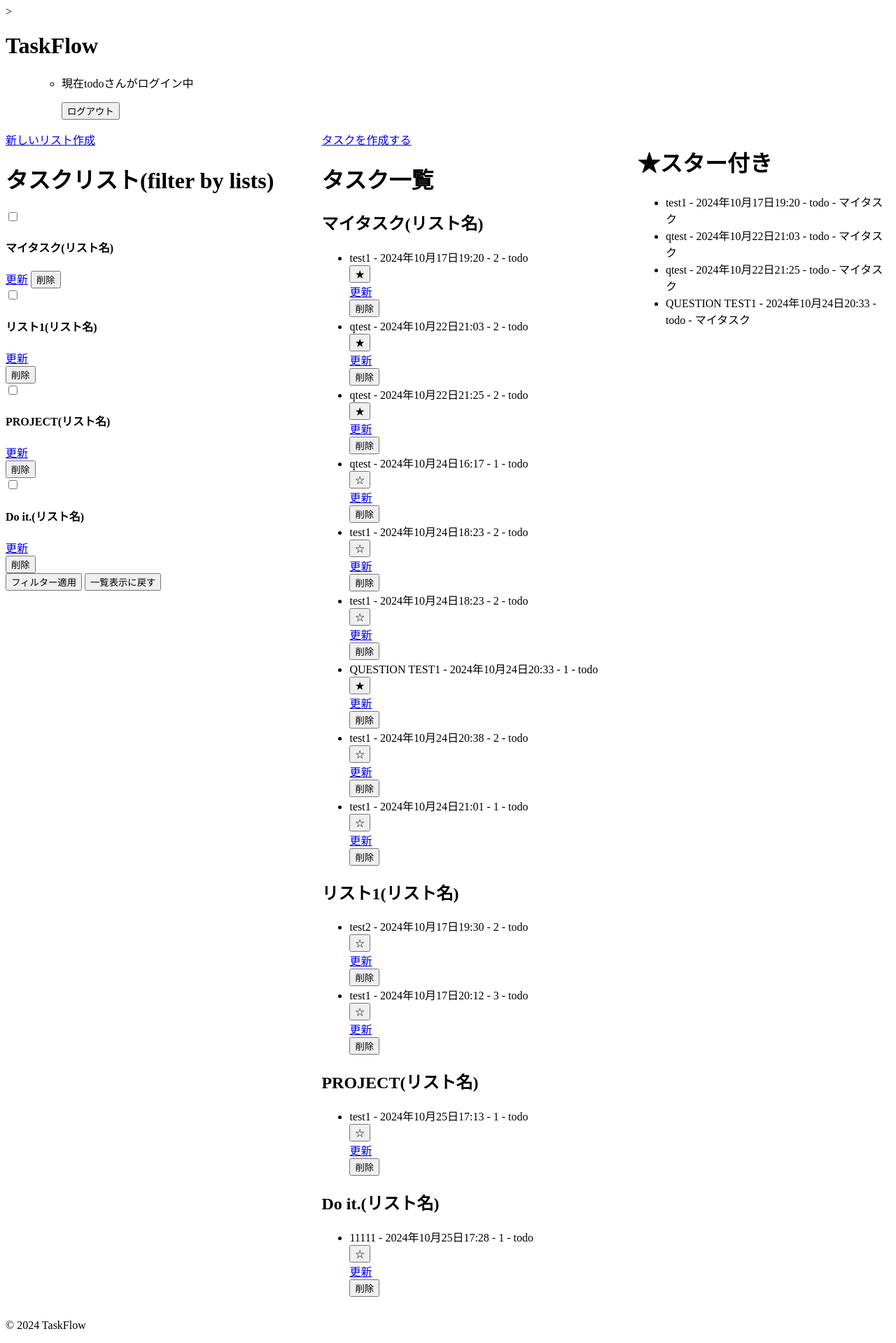
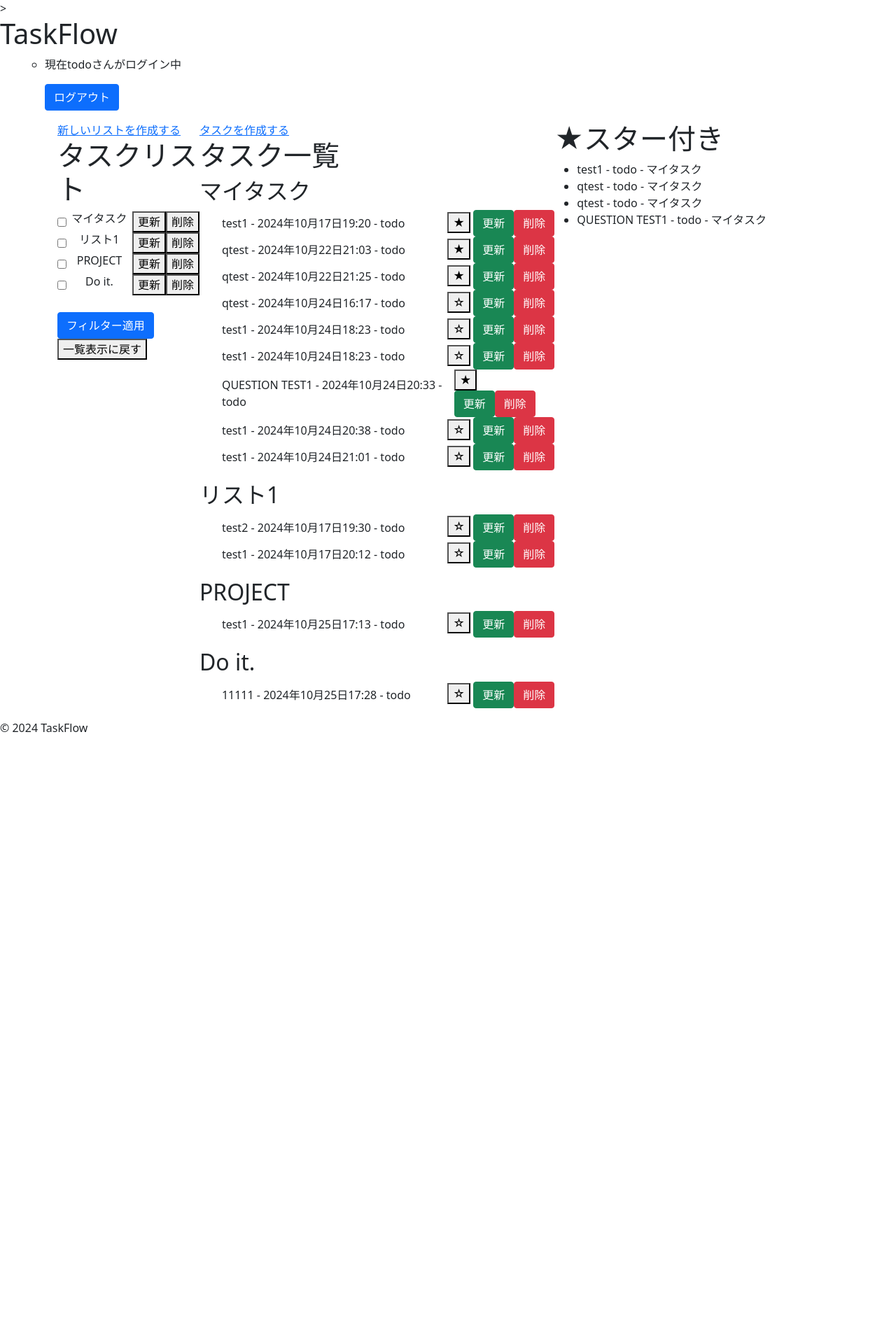
Before and after one commit to 02naa98/TaskFlow, a Django app: page /tasks/ in a window 1280 px wide. Shown: the whole page at 70% size. After the commit the page ends 1046 px from the top, so only its background shows below. Run offline with Django 5.2, Linux system fonts and the light colour scheme; a user stored in the database is signed in; data comes from the database, SQL or seed files in the repository; both versions use the stored data as it was after the commit.

Commit message:
ちょっとフロント調整まで

```diff
--- a/todoproject/templates/base.html
+++ b/todoproject/templates/base.html
@@ -5,6 +5,8 @@
     <meta charset="UTF-8">
     <meta name="viewport" content="width=device-width, initial-scale=1.0">
     <title>{%block title%}あ{%endblock%}</title>
+    <!-- Bootstrap CSS CDN -->
+    <link href="https://cdn.jsdelivr.net/npm/bootstrap@5.0.2/dist/css/bootstrap.min.css" rel="stylesheet" integrity="sha384-EVSTQN3/azprG1Anm3QDgpJLIm9Nao0Yz1ztcQTwFspd3yD65VohhpuuCOmLASjC" crossorigin="anonymous">
 </head>
 <!--ここは共通のレイアウトをまとめるhtml-->>
 <body>
@@ -19,7 +21,7 @@
                                 <form action="{% url 'logout' %}" method="post">
                                     {% csrf_token %}
                                     <p>現在{{ user.username }}さんがログイン中</p>
-                                    <button type="submit">ログアウト</button>
+                                    <button type="submit" class="btn btn-primary">ログアウト</button>
                                 </form>
                             </li>
                         {% else %}
--- a/todoproject/templates/registration/login.html
+++ b/todoproject/templates/registration/login.html
@@ -6,7 +6,7 @@
 <form method="POST">
     {% csrf_token %}
     {{ form.as_p }}
-    <button type="submit">Login</button>
+    <button type="submit"  class="btn btn-primary">Login</button>
 </form>
 <li><a href="{% url 'signup' %}">サインアップ</a></li> <!-- サインアップへのリンク -->
 {% endblock %}
--- a/todoproject/templates/registration/signup.html
+++ b/todoproject/templates/registration/signup.html
@@ -6,6 +6,6 @@
     <form method="post">
         {% csrf_token %}
         {{ form.as_p }}
-        <button type="submit">登録</button>
+        <button type="submit"  class="btn btn-primary">登録</button>
     </form>
 {% endblock %}
--- a/todoproject/templates/todo_app/task_create.html
+++ b/todoproject/templates/todo_app/task_create.html
@@ -32,6 +32,8 @@
 
                     if (answer3 === "yes") {
                         alert('今すぐやりましょう');
+                        const projectListId = "12"
+                        document.getElementById('taskForm').action = "{% url 'task_create' %}?list_id=" + projectListId;
                         document.getElementById('taskForm').submit(); // フォームを送信
                     } else if (answer3 === "no") {
                         window.location.href = taskListUrl; // 一覧ページにリダイレクト
--- a/todoproject/templates/todo_app/task_list.html
+++ b/todoproject/templates/todo_app/task_list.html
@@ -13,52 +13,66 @@
             display: flex;
         }
         .list-filter {
-            width: 50%; /* 左側の幅を30%に設定 */
+            width: 20%;
         }
         .task-list {
-            width: 50%; /* 左側の幅を30%に設定 */
+            width: 50%; /* 左側の幅 */
         }
         .star-list {
-            width: 40%; /* 右側の幅を70%に設定 */
+            width: 40%; /* 右側の幅 */
         }
     </style>
     <div class='container'>
         <!-- 左側：リスト名とチェックボックス -->
         <div class='list-filter'>
             <!-- リスト作成へのリンク -->
-            <a href="{%url 'list_create' %}">新しいリスト作成</a>
-            <h1>タスクリスト(filter by lists)</h1>
+            <a href="{%url 'list_create' %}">新しいリストを作成する</a>
+            <h1>タスクリスト</h1>
 
             <form method='get' action=''>
                 {% for list in lists %}
-                    <input type='checkbox' name='list_ids' value='{{ list.id }}' id='list-{{ list.id }}'>
-                    <label><h4>{{ list.name }}(リスト名)</h4></label><!-- リスト名を表示 -->
+                <li style="display: flex; align-items: center; justify-content: space-between;">
+                    <!--リストソート-->
+                        <input type='checkbox' name='list_ids' value='{{ list.id }}' id='list-{{ list.id }}' >
+                        <label><h6>{{ list.name }}</h6></label><!-- リスト名を表示 -->
 
+                    <div class="btn-group" > <!--デフォルト表示-->
                         <!-- リスト編集ボタン -->
-                    <a href="{% url 'list_update' list.id %}">更新</a>
+                        <form action="{% url 'list_update' list.id %}">
+                            {%csrf_token%}
+                            <button type="submit" class="button">更新</button>
+                        </form>
 
                         <!-- リスト削除ボタン　ポップアップ&ダイヤログ -->
                         <form action="{% url 'list_delete' list.id %}" method="post" onsubmit="return confirmDeleteList();">
                             {% csrf_token %}
                             <button type="submit">削除</button>
                         </form>
+                    </div>
+                </li>
                 {%endfor%}
-                    <button type='submit'>フィルター適用</button>
+                <br>
+                    <!--リストソート適用ボタン-->
+                    <button type='submit' class="btn btn-primary">フィルター適用</button>
                     <button onclick="clearCheckboxes()">一覧表示に戻す</button>
             </form>
         </div>
+
         <!-- ２列目：タスク一覧 -->
         <div class='task-list'>
                 <!-- タスク作成へのリンク -->
                 <a href="{%url 'task_create' %}">タスクを作成する</a>
             <h1>タスク一覧</h1>
             {% for list in lists %}
-                <h2>{{ list.name }}(リスト名)</h2> <!-- リスト名を表示 -->
+                <div class="list-container" onmouseover="showBorder(this)" onmouseout="hideBorder(this)">
+                    <h2>{{ list.name }}</h2> <!-- リスト名を表示 -->
                     <ul>
                         {% for task in list.taskcreate_set.all %}
-                    <li>
-                        {{ task.title }} - {{ task.due_date }} - {{ task.priority }} - {{ task.user.username }} <!-- 表示項目 -->
-                        <form action="{% url 'toggle_star' task.id %}" method="post">
+                        <li style="display: flex; align-items: center; justify-content: space-between;">
+                            <span>
+                                {{ task.title }} - {{ task.due_date }} - {{ task.user.username }} <!-- 表示項目 -->
+                            </span>
+                        <form action="{% url 'toggle_star' task.id %}" method="post" style="background: none; border: none; cursor: none;">
                             {% csrf_token %}
                             <button type="submit">
                                 {% if task.is_starred %}
@@ -67,30 +81,56 @@
                                 ☆  <!-- スターが付いていない場合 -->
                                 {% endif %}
                             </button>
+                        <div class='btn-group'>
                             </form>
                             <!-- タスク編集ボタン -->
-                        <a href="{% url 'task_update' task.id %}">更新</a>
+                            <form action="{% url 'task_update' list.id %}" method="get">
+                                <button type="submit" class="btn btn-success">更新</button>
+                            </form>
 
                             <!-- タスク削除ボタン　ポップアップ&ダイヤログ -->
-                        <form action="{% url 'task_delete' task.id %}" method="post" onsubmit="return confirmDeleteTask();">
+                            <form action="{% url 'task_delete' task.id %}" method="post" onsubmit="return confirmDeleteTask();" class="d-inline">
                                 {% csrf_token %}
-                            <button type="submit">削除</button>
+                                <button type="submit" class="btn btn-danger">削除</button>
                             </form>
+                        </div>
                         </li>
                     {% empty %}
                     <li>タスクはまだ追加されていません。</li>
                     {% endfor %}
                     </ul>
+                </div>
             {%endfor%}
             <script>
+                //list-filter
+                function showButtons(element) {
+                    const buttonGroup = element.querySelector('.btn-group');
+                    buttonGroup.style.display = 'flex'; // ボタンを表示
+                }
+                function hideButtons(element) {
+                    const buttonGroup = element.querySelector('.btn-group');
+                    buttonGroup.style.display = 'none'; // ボタンを非表示
+                }
+
+
+                //task-list
                 function confirmDeleteList() {
                     return confirm("このリストを削除しますか？ このリスト上のすべてのタスクが完全に削除されます。");
                 }
                 function confirmDeleteTask() {
                     return confirm("本当に削除しますか？");
                 }
+                function showBorder(element) {
+                    element.style.border = "2px solid #007bff"; // ホバー時の枠線の色
+                }
+
+                function hideBorder(element) {
+                    element.style.border = "none"; // 元の枠線の色
+                }
+                //star-list
             </script>
         </div>
+
         <!-- 右側：スター付きタスクのみを表示 -->
          <div class="star-list">
              <h1>★スター付き</h1>
@@ -98,7 +138,7 @@
                  {% for task in tasks %}
                     {% if task.is_starred %}
                     <li>
-                        {{ task.title }} - {{ task.due_date }} - {{ task.user.username }} - {{ task.list.name }}
+                        {{ task.title }} - {{ task.user.username }} - {{ task.list.name }}
                     </li>
                     {%endif%}
                 {% empty %}
@@ -106,5 +146,4 @@
                 {% endfor %}
             </ul>
         </div>
-    </div>
 {% endblock %}
--- a/todoproject/todo_app/forms.py
+++ b/todoproject/todo_app/forms.py
@@ -10,7 +10,7 @@ class ListForm(forms.ModelForm):
 class TaskForm(forms.ModelForm):
     class Meta:
         model = TaskCreate   # TaskCreateモデルとフォームを紐づける
-        fields = ['title', 'description', 'due_date', 'priority'] #'list'  # フォームに表示したいフィールドを指定
+        fields = ['title', 'description', 'due_date',] #'priority', #'list'  # フォームに表示したいフィールドを指定
 
         # 各フィールドに対してラベルやウィジェット（入力フォームの見た目）をカスタマイズできます。
         widgets = {
@@ -18,7 +18,7 @@ class TaskForm(forms.ModelForm):
             'description': forms.Textarea(attrs={'class': 'form-control', 'placeholder': 'タスクの説明を入力', 'rows': 3}),
             'due_date': forms.DateTimeInput(attrs={'class': 'form-control', 'type': 'datetime-local'}),
             'priority': forms.Select(attrs={'class': 'form-control'}),
-            #'list':forms.Select(attrs={'class':'from-control'}),
+            'list':forms.Select(attrs={'class':'from-control'}),
         }
 
         labels = {
@@ -26,5 +26,5 @@ class TaskForm(forms.ModelForm):
             'description': 'タスク説明',
             'due_date': '期日',
             'priority': '優先度',
-            #'list':'リスト選択',
+            'list':'リスト選択',
         }
--- a/todoproject/todo_app/views.py
+++ b/todoproject/todo_app/views.py
@@ -25,14 +25,22 @@ class TaskCreateView(CreateView):
 
     def form_valid(self, form):
         form.instance.user=self.request.user #現在のユーザーを設定
-        # フォームが有効な場合の処理
+
+        #クエリパラメータからList_idを取得
+        list_id=self.request.GET.get('list_id',None)
+        if list_id:
+            #クエリパラメータのList_idに対応するリストを取得
+            form.instance.list=get_object_or_404(TaskList,id=list_id)
+        else:
+            #List_idが指定されていない場合、デフォルトリストを指定
+            form.instance.list=get_object_or_404(TaskList,id=1)
         return super().form_valid(form)
+
     def get_queryset(self): #現在ログインしているユーザーが作成したタスクを取得
         return TaskCreate.objects.filter(user=self.request.user)
 
     def post(self,request,*args,**kwargs):
         #質問フォームへの回答が送信された場合
-
         return super().post(request,*args,**kwargs)
 
 #タスク一覧表示
```
Also changed, not shown: todoproject/db.sqlite3, todoproject/todo_app/models.py (line endings or trailing spaces). Lines whose indentation alone changed are shown as unchanged.
